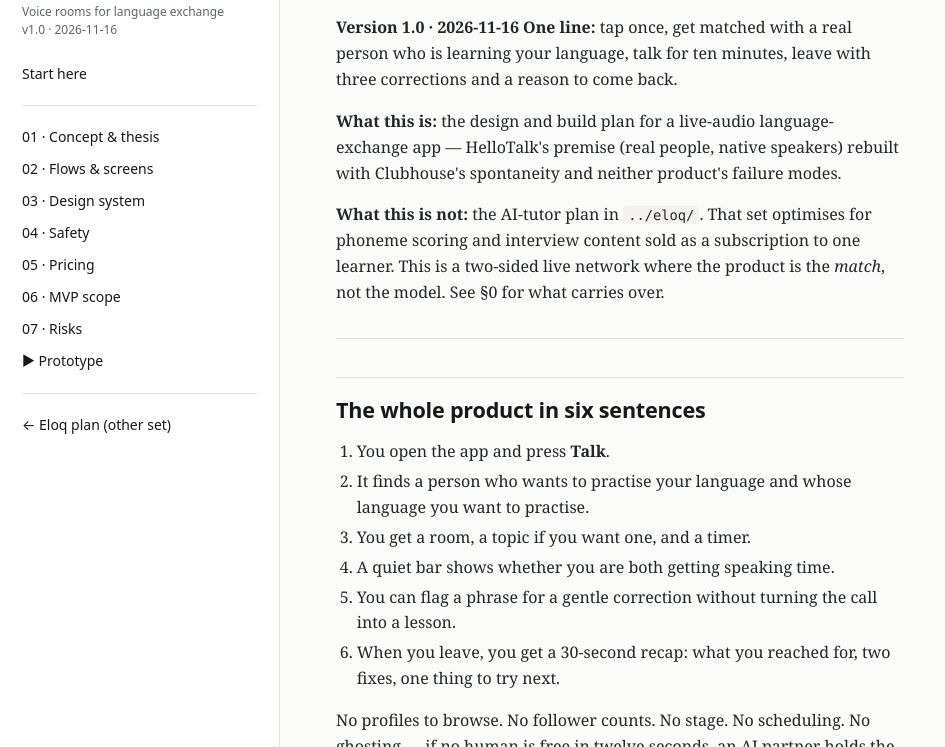
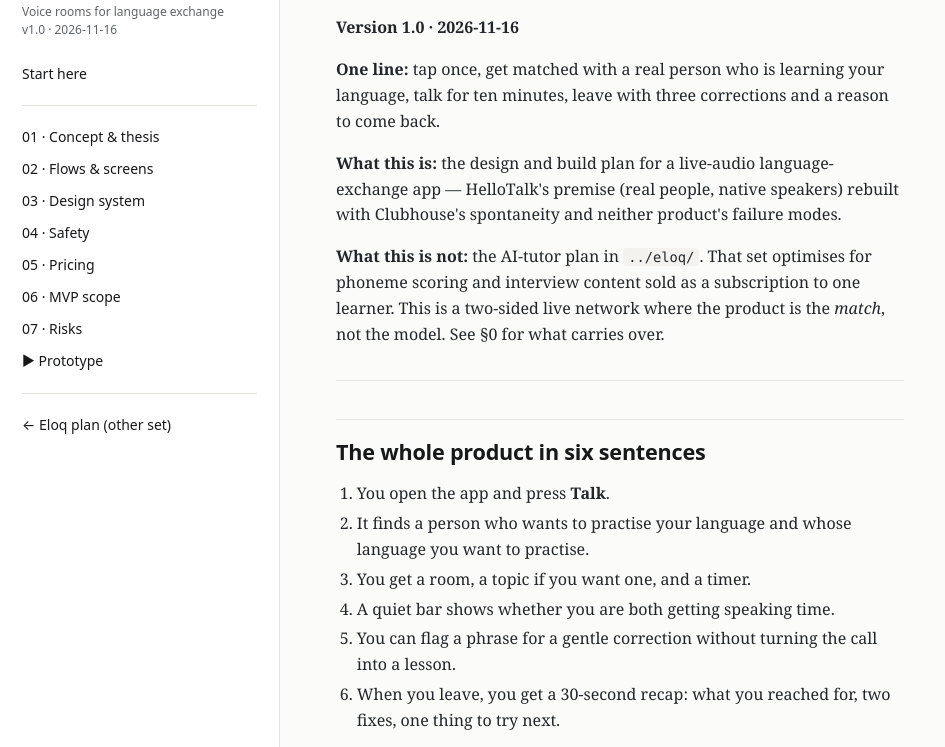
Before and after one commit to ajaybe-ops/eloq-plan, a plain HTML site: page live/index.html in a window 1280 px wide. Shown: the part 49-796 px from the top of the page, without its empty margins (0-945 px from the left). Drawn offline with Linux system fonts and the light colour scheme.

Commit message:
Fix header spacing in live README

```diff
--- a/live/index.html
+++ b/live/index.html
@@ -26,8 +26,8 @@
   <a href="../index.html">← Eloq plan (other set)</a>
 </nav>
 <main>
-<p><strong>Version 1.0 · 2026-11-16</strong>
-<strong>One line:</strong> tap once, get matched with a real person who is learning your language, talk for ten minutes, leave with three corrections and a reason to come back.</p>
+<p><strong>Version 1.0 · 2026-11-16</strong></p>
+<p><strong>One line:</strong> tap once, get matched with a real person who is learning your language, talk for ten minutes, leave with three corrections and a reason to come back.</p>
 <p><strong>What this is:</strong> the design and build plan for a live-audio language-exchange app — HelloTalk's premise (real people, native speakers) rebuilt with Clubhouse's spontaneity and neither product's failure modes.</p>
 <p><strong>What this is not:</strong> the AI-tutor plan in <code>../eloq/</code>. That set optimises for phoneme scoring and interview content sold as a subscription to one learner. This is a two-sided live network where the product is the <em>match</em>, not the model. See §0 for what carries over.</p>
 <hr />
```
